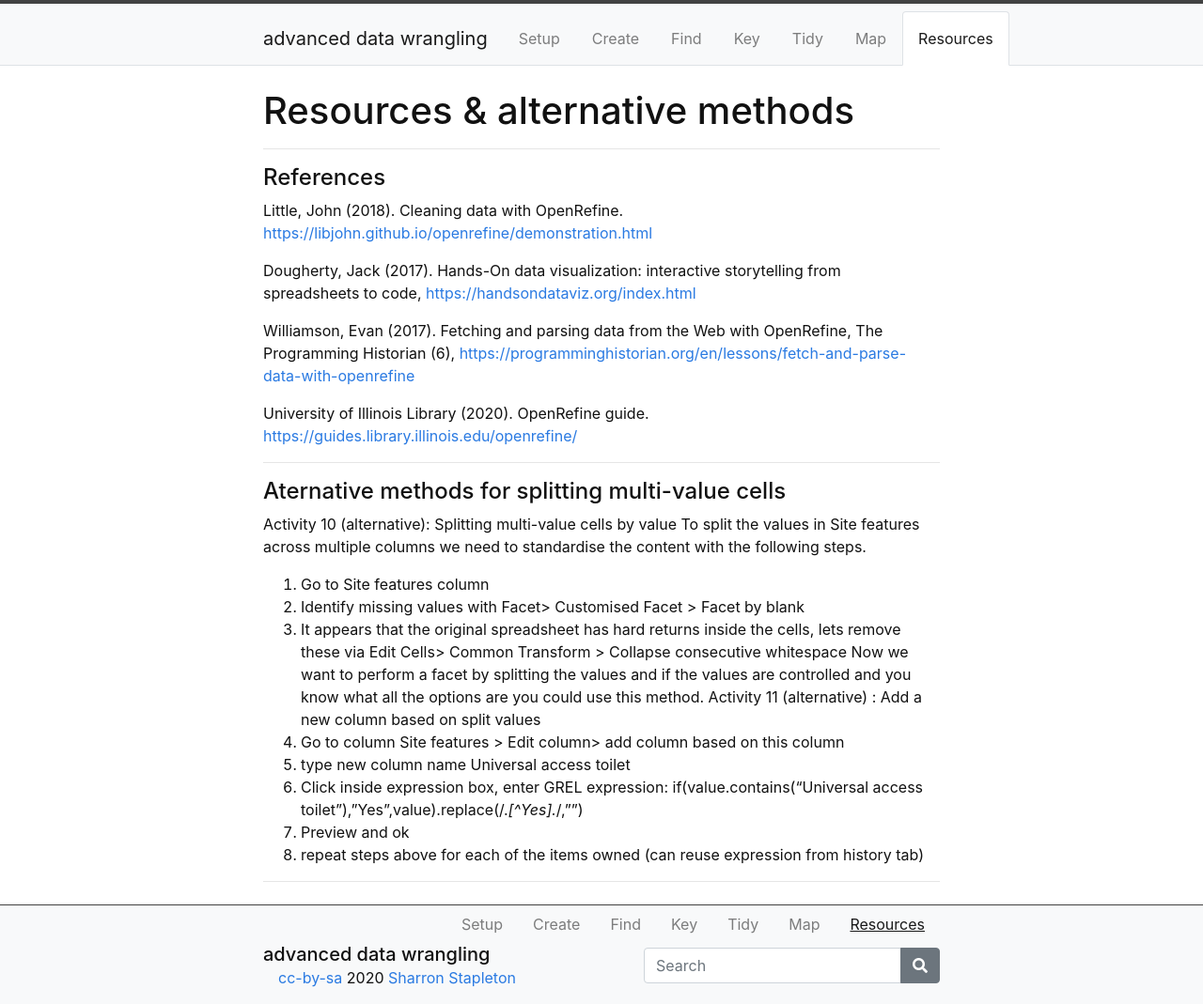
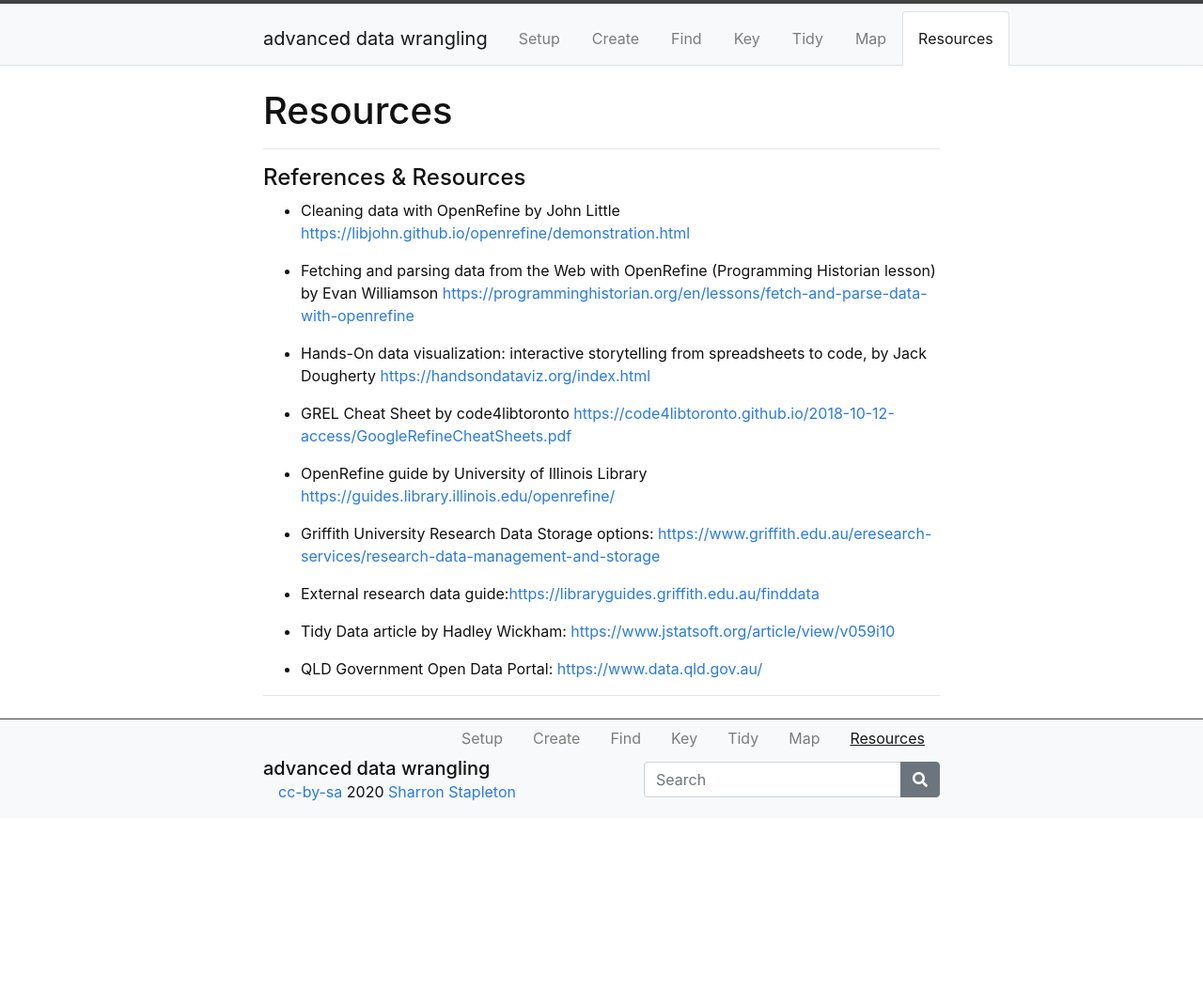
Before and after one commit to GULibrarySandbox/advanced-data-wrangle-old, a Jekyll site: the page built from content/7-lesson.md, in a window 1280 px wide. Shown: the whole page at 94% size. Built offline with Jekyll 4.4.1, drawn with Linux system fonts in a browser that asks for light colours; after the commit the page ends 900 px from its top, so only the background shows below that.

Commit message:
Update 7-lesson.md

```diff
--- a/content/7-lesson.md
+++ b/content/7-lesson.md
@@ -2,35 +2,27 @@
 title: Resources
 nav: true
 ---
-# Resources & alternative methods
+# Resources
 ----
 
-#### References
+#### References & Resources
 
-Little, John (2018). Cleaning data with OpenRefine. [https://libjohn.github.io/openrefine/demonstration.html](https://libjohn.github.io/openrefine/index.html)
+- Cleaning data with OpenRefine by John Little [https://libjohn.github.io/openrefine/demonstration.html](https://libjohn.github.io/openrefine/index.html)
 
-Dougherty, Jack (2017). Hands-On data visualization: interactive storytelling from spreadsheets to code, [https://handsondataviz.org/index.html](https://handsondataviz.org/index.html)
+- Fetching and parsing data from the Web with OpenRefine (Programming Historian lesson) by Evan Williamson [https://programminghistorian.org/en/lessons/fetch-and-parse-data-with-openrefine](https://programminghistorian.org/en/lessons/fetch-and-parse-data-with-openrefine)
 
-Williamson, Evan (2017). Fetching and parsing data from the Web with OpenRefine, The Programming Historian (6), [https://programminghistorian.org/en/lessons/fetch-and-parse-data-with-openrefine](https://programminghistorian.org/en/lessons/fetch-and-parse-data-with-openrefine)
+- Hands-On data visualization: interactive storytelling from spreadsheets to code, by Jack Dougherty [https://handsondataviz.org/index.html](https://handsondataviz.org/index.html)
 
-University of Illinois Library (2020). OpenRefine guide. [https://guides.library.illinois.edu/openrefine/](https://guides.library.illinois.edu/openrefine/)
+- GREL Cheat Sheet by code4libtoronto [https://code4libtoronto.github.io/2018-10-12-access/GoogleRefineCheatSheets.pdf](https://code4libtoronto.github.io/2018-10-12-access/GoogleRefineCheatSheets.pdf)
+
+- OpenRefine guide by University of Illinois Library [https://guides.library.illinois.edu/openrefine/](https://guides.library.illinois.edu/openrefine/)
+
+- Griffith University Research Data Storage options: [https://www.griffith.edu.au/eresearch-services/research-data-management-and-storage](https://www.griffith.edu.au/eresearch-services/research-data-management-and-storage)
+
+- External research data guide:[https://libraryguides.griffith.edu.au/finddata](https://libraryguides.griffith.edu.au/finddata)
+
+- Tidy Data article by Hadley Wickham: [https://www.jstatsoft.org/article/view/v059i10](https://www.jstatsoft.org/article/view/v059i10)
+
+- QLD Government Open Data Portal: [https://www.data.qld.gov.au/](https://www.data.qld.gov.au/)
 
 ----
-
-#### Aternative methods for splitting multi-value cells
-
-Activity 10 (alternative): Splitting multi-value cells by value
-To split the values in Site features across multiple columns we need to standardise the content with the following steps.
-8.	Go to Site features column
-9.	Identify missing values with Facet> Customised Facet > Facet by blank
-10.	It appears that the original spreadsheet has hard returns inside the cells, lets remove these via Edit Cells> Common Transform  > Collapse consecutive whitespace
-Now we want to perform a facet by splitting the values and if the values are controlled and you know what all the options are you could use this method.
-Activity 11 (alternative) : Add a new column based on split values
-7.	Go to column  Site features > Edit column> add column based on this column
-8.	type new column name Universal access toilet
-9.	Click inside expression box, enter GREL expression:
-if(value.contains("Universal access toilet"),"Yes",value).replace(/.*[^Yes].*/,"")
-10.	Preview and ok
-11.	repeat steps above for each of the items owned (can reuse expression from history tab)
-
-----
```
